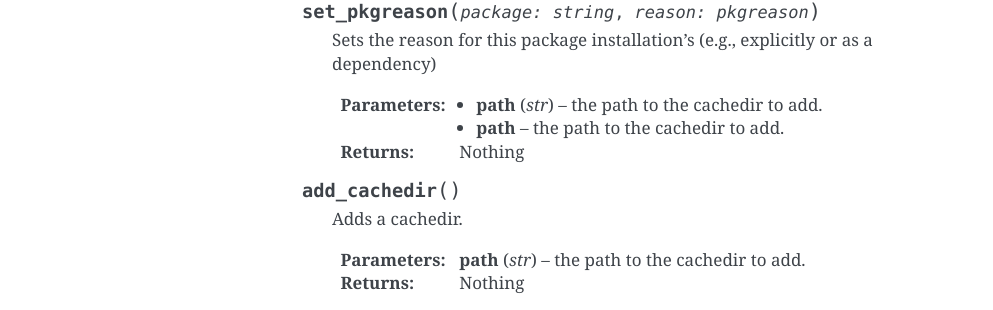
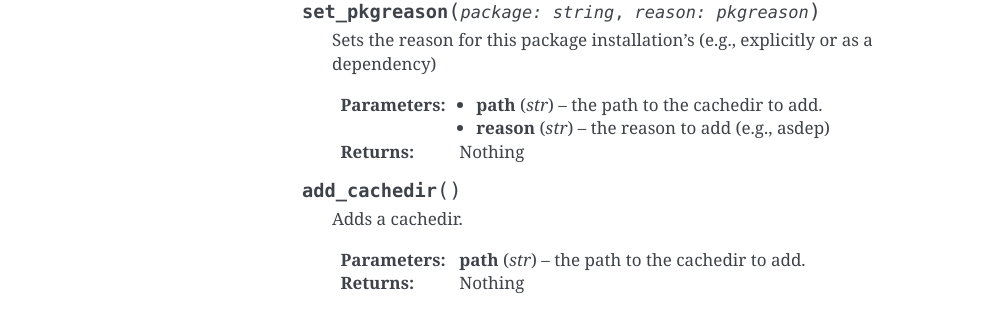
Before and after one commit to archlinux/pyalpm, a Sphinx documentation site: the page built from docs/pyalpm/Handle.rst, in a window 1280 px wide. Shown: the part 752-1062 px from the top of the page, without its empty margins (148-1141 px from the left). Built offline with Sphinx 7.4.7, drawn with Linux system fonts in a browser that asks for light colours; formulas are drawn with MathJax 3; pages that are not in the unit, such as notebooks, are missing from menus.

Commit message:
docs/pyalpm/Handle: fix params for set_pkreason

```diff
--- a/docs/pyalpm/Handle.rst
+++ b/docs/pyalpm/Handle.rst
@@ -40,7 +40,7 @@ Handles are objects that provide access to pacman databases and transactions.
       dependency)
 
       :param str path: the path to the cachedir to add.
-      :param str path: the path to the cachedir to add.
+      :param str reason: the reason to add (e.g., asdep)
       :returns: Nothing
 
    .. py:method:: add_cachedir()
```
